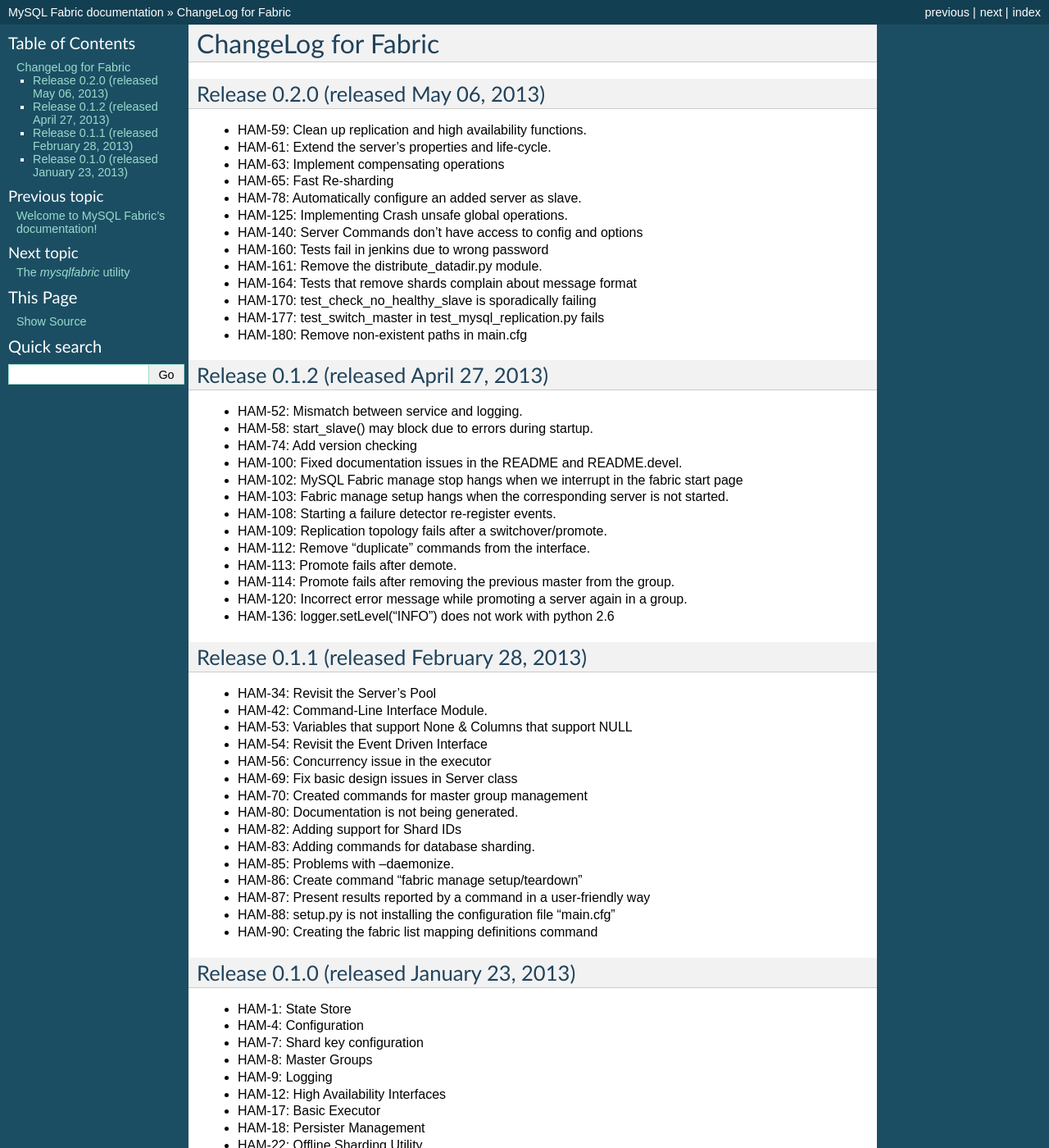
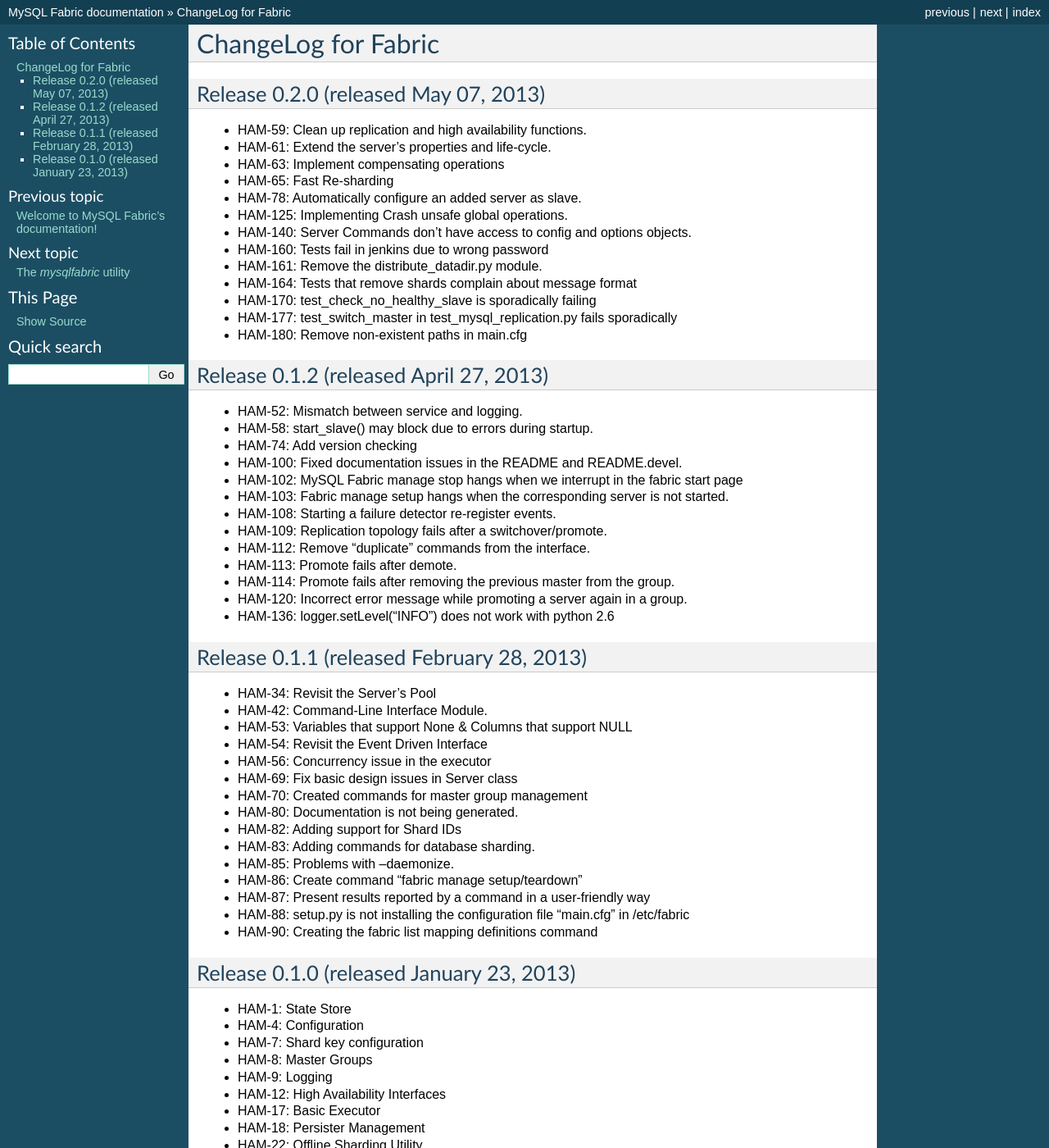
Before and after one commit to edrod77/mysql-fabric, a Sphinx documentation site: the page built from doc/source/CHANGELOG.rst, in a window 1280 px wide and 1400 px high. Shown: the whole window at 82% size. Built offline with Sphinx 7.4.7, drawn with Linux system fonts in a browser that asks for light colours; the version number could not be read and is left out.

Commit message:
Fixing release configuration and old CHANGELOG files

```diff
--- a/doc/source/CHANGELOG.rst
+++ b/doc/source/CHANGELOG.rst
@@ -3,7 +3,7 @@
 ####################
 
 
-Release 0.2.0 (released May 06, 2013)
+Release 0.2.0 (released May 07, 2013)
 -------------------------------------
 
 * HAM-59: Clean up replication and high availability functions.
@@ -12,12 +12,12 @@
 * HAM-65: Fast Re-sharding
 * HAM-78: Automatically configure an added server as slave.
 * HAM-125: Implementing Crash unsafe global operations.
-* HAM-140: Server Commands don't have access to config and options
+* HAM-140: Server Commands don't have access to config and options objects.
 * HAM-160: Tests fail in jenkins due to wrong password
 * HAM-161: Remove the distribute_datadir.py module.
 * HAM-164: Tests that remove shards complain about message format
 * HAM-170: test_check_no_healthy_slave is sporadically failing
-* HAM-177: test_switch_master in test_mysql_replication.py fails
+* HAM-177: test_switch_master in test_mysql_replication.py fails sporadically
 * HAM-180: Remove non-existent paths in main.cfg
 
 Release 0.1.2 (released April 27, 2013)
@@ -53,7 +53,7 @@
 * HAM-85: Problems with --daemonize.
 * HAM-86: Create command "fabric manage setup/teardown"
 * HAM-87: Present results reported by a command in a user-friendly way
-* HAM-88: setup.py is not installing the configuration file "main.cfg"
+* HAM-88: setup.py is not installing the configuration file "main.cfg" in /etc/fabric
 * HAM-90: Creating the fabric list mapping definitions command
 
 Release 0.1.0 (released January 23, 2013)
```
Also changed, not shown: 2 other files.
